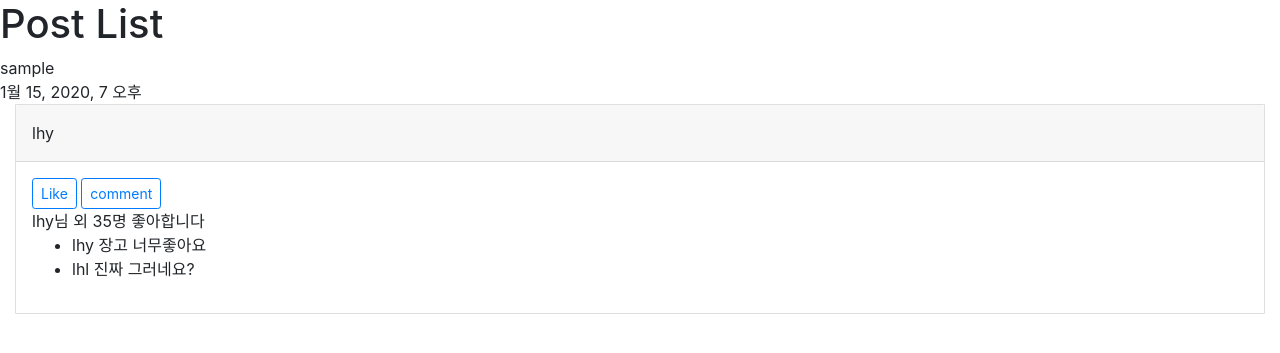
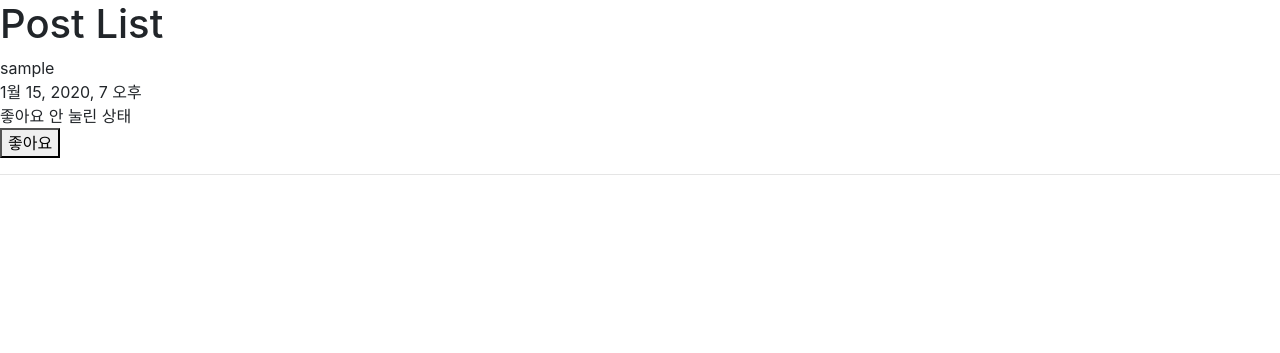
Before and after one commit to djangojeng-e/revision, a Django app: page /posts/ in a window 1280 px wide. Shown: the top 353 px of the page. Run offline with Django 3.2, Linux system fonts and the light colour scheme; tables that the repository leaves empty hold one stand-in row (values such as "Sample post"); some libraries are stand-ins or nearby versions.

Commit message:
POST_LIKE 기능 구현.

```diff
--- a/instagram/posts/urls.py
+++ b/instagram/posts/urls.py
@@ -5,4 +5,5 @@ from . import views
 app_name = 'posts'
 urlpatterns = [
     path('', views.post_list, name='post-list'),
+    path('<int:pk>/like/', views.post_like, name='post-like'),
 ]
--- a/instagram/posts/views.py
+++ b/instagram/posts/views.py
@@ -1,7 +1,7 @@
-from django.shortcuts import render
+from django.shortcuts import render, redirect
 
 # Create your views here.
-from .models import Post
+from .models import Post, PostLike
 
 
 def post_list(request):
@@ -10,3 +10,16 @@ def post_list(request):
         'posts': posts,
     }
     return render(request, 'posts/post-list.html', context)
+
+def post_like(request, pk):
+    post = Post.objects.get(pk=pk)
+    user = request.user
+
+    post_like_qs = PostLike.objects.filter(post=post, user=user)
+    # user, post에 해당하는 PostLike가 있는 경우
+    if post_like_qs.exists():
+        post_like_qs.delete()
+    else:
+        PostLike.objects.create(post=post, user=user)
+
+    return redirect('posts:post-list')
--- a/instagram/templates/posts/post-list.html
+++ b/instagram/templates/posts/post-list.html
@@ -9,30 +9,17 @@
     {% for post in posts %}
     <div>{{ post.author }}</div>
     <div>{{ post.created }}</div>
-    {% endfor %}
-
-<div class="container-fluid">
-    <div class="card" style="border-radius: 1px;">
-        <div class="card-header p-3">lhy</div>
-        <div class="card-body p-3">
-            <div class="btn-container">
-                <button class="btn btn-sm btn-outline-primary">Like</button>
-                <button class="btn btn-sm btn-outline-primary">comment</button>
-            </div>
-
-            <div>lhy님 외 35명 좋아합니다</div>
-            <ul class="comment-list">
-                <li>lhy 장고 너무좋아요</li>
-                <li>lhl 진짜 그러네요? </li>
-            </ul>
-        </div>
 
 
-
-
-    </div>
-</div>
-
-
-
+    <form action="{% url 'posts:post-like' pk=post.pk %}" method="POST">
+        {% csrf_token %}
+        {% if post in user.like_post_set.all %}
+            <div>좋아요 눌린 상태</div>
+        {% else %}
+            <div>좋아요 안 눌린 상태</div>
+        {% endif %}
+        <button type="submit">좋아요</button>
+    </form>
+    <hr>
+    {% endfor %}
 {% endblock %}
```
